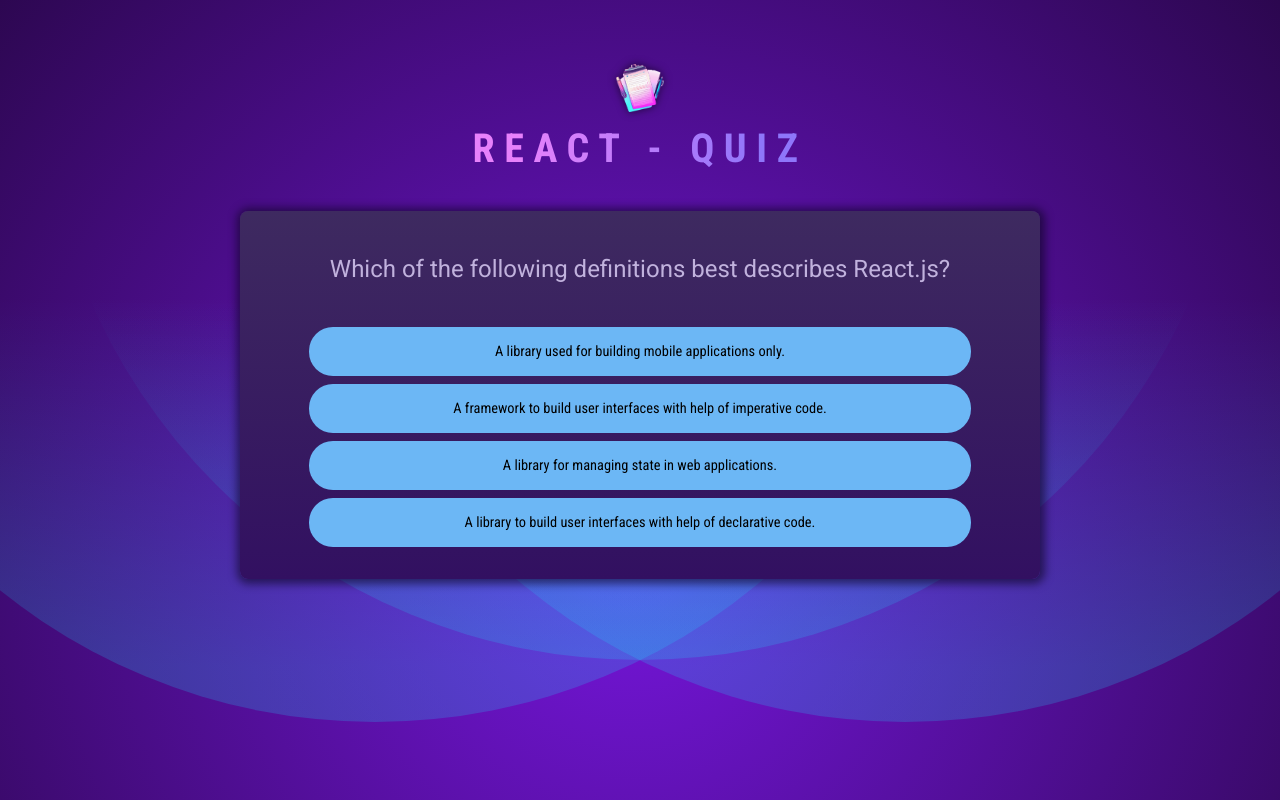
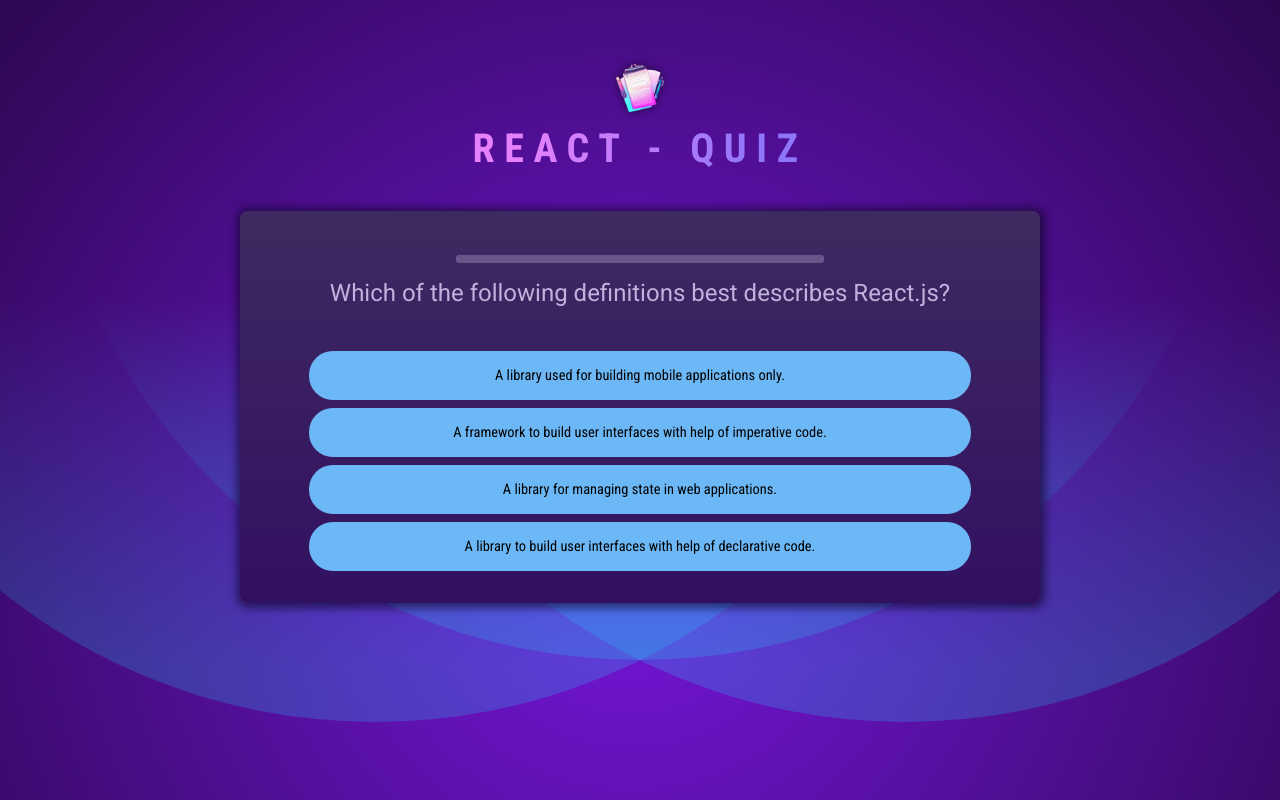
Before and after one commit to Joao4569/udemy-react-quizz-app-walkthrough, a React (Vite) app: page / in a window 1280 px wide. Built offline with nearby package versions, Linux system fonts and the light colour scheme.

Commit message:
Add question timers by means of creating a QuestionTimer component.

```diff
--- /dev/null
+++ b/src/components/QuestionTimer.jsx
@@ -0,0 +1,22 @@
+import { useState } from "react";
+import { useEffect } from "react";
+
+export default function QuestionTimer({ timeout, onTimeout }) {
+
+	const [remainingTime, setRemainingTime] = useState(timeout);
+
+	useEffect(() => {
+		setTimeout(onTimeout, timeout);
+	}, [onTimeout, timeout]);
+
+	useEffect(() => {
+		setInterval(() =>{
+			setRemainingTime(prevRemainingTime => prevRemainingTime - 100)
+		}, 100);
+	}, []);
+
+
+	return (
+		<progress id="question-time" max={timeout} value={remainingTime} />
+	);
+}
--- a/src/components/Quiz.jsx
+++ b/src/components/Quiz.jsx
@@ -1,6 +1,7 @@
 import { useState } from "react";
 
 import QUESTIONS from "../questions.js";
+import QuestionTimer from "./QuestionTimer.jsx";
 import quizCompleteImg from "../assets/quiz-complete.png";
 
 export default function Quiz() {
@@ -34,6 +35,10 @@
   return (
     <div id="quiz">
       <div id="question">
+        <QuestionTimer
+          timeout ={10000}
+          onTimeout={() => handleSelectAnswer(null)}
+        />
         <h2>{QUESTIONS[activeQuestionIndex].text}</h2>
         <ul id="answers">
           {shuffledAnswers.map((answer) => (
```
